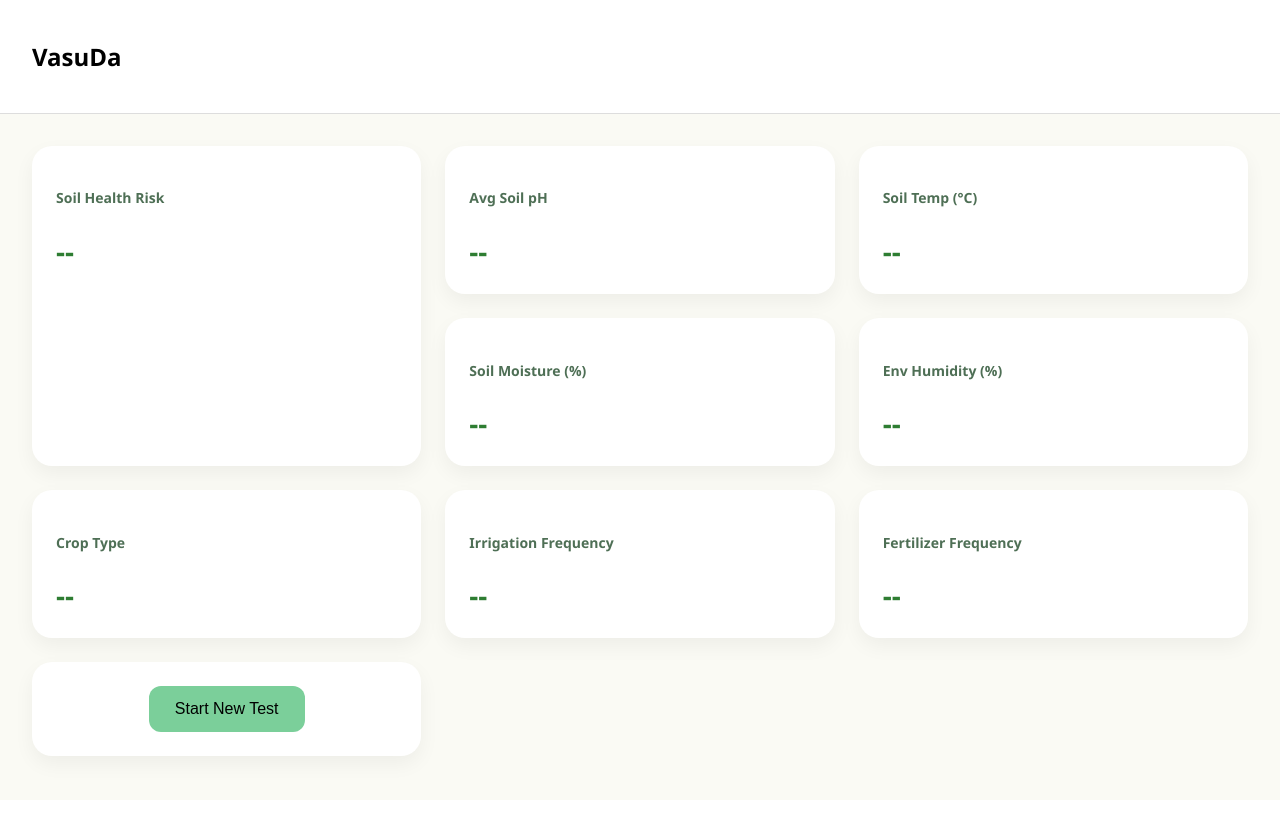
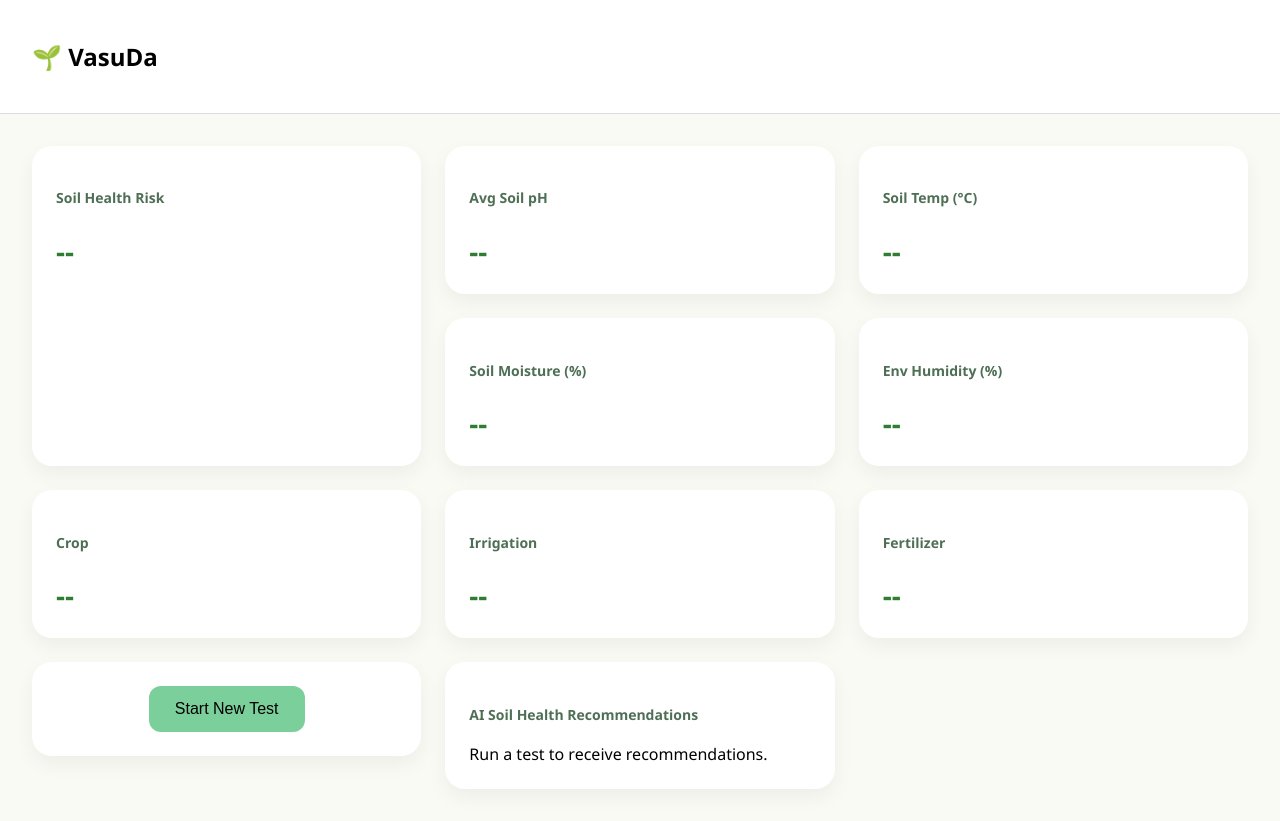
Before and after one commit to real-ds/vasuda, a Flask app: page / in a window 1280 px wide. Before the commit the page ends 774 px from the top, so only its background shows below. Run offline with Flask 3, Linux system fonts and the light colour scheme.

Commit message:
Added AI Analysis and Tips and Feedback for Efficient Soil Health Monitoring

```diff
--- a/app.py
+++ b/app.py
@@ -1,18 +1,42 @@
+import os
+import statistics
 from flask import Flask, request, jsonify, render_template
-import statistics
+from dotenv import load_dotenv
+from google import genai
 
+# -------------------------------------------------
+# ENV + GEMINI CLIENT SETUP
+# -------------------------------------------------
+load_dotenv()
+
+GEMINI_API_KEY = os.getenv("GEMINI_API_KEY")
+if not GEMINI_API_KEY:
+    raise RuntimeError("GEMINI_API_KEY not found in .env")
+
+client = genai.Client(api_key=GEMINI_API_KEY)
+
+# -------------------------------------------------
+# FLASK APP
+# -------------------------------------------------
 app = Flask(__name__)
+
+# In-memory storage for current test
 readings = []
 
+# -------------------------------------------------
+# ROUTES
+# -------------------------------------------------
 @app.route("/")
 def index():
     return render_template("index.html")
+
 
 @app.route("/start-test", methods=["POST"])
 def start_test():
     global readings
     readings = []
     return jsonify({"status": "started"})
+
 
 @app.route("/data", methods=["POST"])
 def receive_data():
@@ -21,11 +45,13 @@ def receive_data():
         readings.append(request.json)
     return jsonify({"status": "ok"})
 
+
 @app.route("/latest")
 def latest():
     if not readings:
         return jsonify({})
     return jsonify(readings[-1])
+
 
 @app.route("/summary")
 def summary():
@@ -39,26 +65,22 @@ def summary():
     avg_moisture = avg("soil_moisture")
     avg_humidity = avg("air_humidity")
 
-    # Soil Condition Risk
+    # -------- Soil Condition Risk (0–100) --------
     soil_risk = 0
 
-    # pH
     if avg_ph < 5.5 or avg_ph > 7.5:
         soil_risk += 25
 
-    # Moisture
     if avg_moisture < 30:
         soil_risk += 25
     elif avg_moisture < 40:
         soil_risk += 10
 
-    # Temperature
     if avg_temp > 40:
         soil_risk += 25
     elif avg_temp > 35:
         soil_risk += 10
 
-    # Humidity
     if avg_humidity < 35:
         soil_risk += 25
     elif avg_humidity < 50:
@@ -73,5 +95,59 @@ def summary():
         "soil_condition_risk": soil_risk
     })
 
+
+# -------------------------------------------------
+# AI RECOMMENDATION (OFFICIAL GENAI SDK)
+# -------------------------------------------------
+@app.route("/ai-recommendation", methods=["POST"])
+def ai_recommendation():
+    data = request.json
+
+    prompt = f"""
+You are an agricultural expert.
+
+Provide concise, actionable soil health advice.
+
+Soil Data:
+- Soil pH: {data['avg_ph']}
+- Soil Temperature: {data['avg_temp']} °C
+- Soil Moisture: {data['avg_moisture']} %
+- Environment Humidity: {data['avg_humidity']} %
+
+Farmer Inputs:
+- Crop: {data['crop']}
+- Irrigation: {data['irrigation']}
+- Fertilizer: {data['fertilizer']}
+
+Soil Health Risk Score: {data['risk_score']} / 100
+
+Rules:
+- Use bullet points
+- Keep steps practical
+- Avoid long paragraphs
+"""
+
+    try:
+        response = client.models.generate_content(
+            model="gemini-3-flash-preview",
+            contents=prompt
+        )
+
+        # ✅ SAFE PARSING
+        text = (
+            response.candidates[0]
+            .content.parts[0]
+            .text.strip()
+        )
+
+        return jsonify({"recommendation": text})
+
+    except Exception as e:
+        return jsonify({
+            "recommendation": "AI could not generate recommendations at this time."
+        })
+# -------------------------------------------------
+# RUN
+# -------------------------------------------------
 if __name__ == "__main__":
     app.run(host="0.0.0.0", port=5000, debug=True)
--- a/requirements.txt
+++ b/requirements.txt
@@ -1 +1,5 @@
 Flask==2.3.3
+python-dotenv==1.0.1
+requests==2.31.0
+google-generativeai
+google-genai
--- a/static/script.js
+++ b/static/script.js
@@ -1,3 +1,5 @@
+document.addEventListener("DOMContentLoaded", () => {
+
   let intervalId = null;
 
   const startBtn = document.getElementById("startBtn");
@@ -15,7 +17,10 @@ const tempEl = document.getElementById("temp");
   const moistureEl = document.getElementById("moisture");
   const humidityEl = document.getElementById("humidity");
   const riskEl = document.getElementById("riskScore");
+  const aiAdviceEl = document.getElementById("aiAdvice");
 
+
+  // ---------- START TEST ----------
   startBtn.onclick = async () => {
     sensorModal.classList.remove("hidden");
     progressBar.style.width = "0%";
@@ -38,36 +43,30 @@ startBtn.onclick = async () => {
         window.soilConditionRisk = summary.soil_condition_risk;
 
         phEl.innerText = summary.avg_ph;
-      tempEl.innerText = summary.avg_temp + " °C";
-      moistureEl.innerText = summary.avg_moisture + " %";
-      humidityEl.innerText = summary.avg_humidity + " %";
+        tempEl.innerText = summary.avg_temp;
+        moistureEl.innerText = summary.avg_moisture;
+        humidityEl.innerText = summary.avg_humidity;
       }
     }, 3000);
   };
 
-document.getElementById("computeRisk").onclick = () => {
+  // ---------- COMPUTE RISK + AI ----------
+  document.getElementById("computeRisk").onclick = async () => {
+
     const crop = document.getElementById("crop").value;
     const irrigation = document.getElementById("irrigation").value;
     const fertilizer = document.getElementById("fertilizer").value;
 
-  // Update dashboard display (NEW)
     cropDisplay.innerText = crop;
     irrigationDisplay.innerText = irrigation;
     fertilizerDisplay.innerText = fertilizer;
 
-  // Risk calculation (same as before)
     const cropRisk = { Rice:10, Wheat:15, Maize:20, Cotton:30, Vegetables:25 };
     const irrigationRisk = {
-    "Daily":5,
-    "Alternate Days":10,
-    "Weekly":20,
-    "Irregular":30
+      "Daily":5, "Alternate Days":10, "Weekly":20, "Irregular":30
     };
     const fertilizerRisk = {
-    "Weekly":5,
-    "Monthly":10,
-    "Rare":20,
-    "None":30
+      "Weekly":5, "Monthly":10, "Rare":20, "None":30
     };
 
     const practiceRisk =
@@ -81,6 +80,38 @@ document.getElementById("computeRisk").onclick = () => {
     );
 
     riskEl.innerText = finalRisk;
+    farmerModal.classList.add("hidden");
 
-  farmerModal.classList.add("hidden");
+    // ---------- FORCE AI ----------
+    aiAdviceEl.innerText = "🔍 Generating AI recommendations...";
+    console.log("AI CALL STARTED");
+
+    try {
+      const response = await fetch("/ai-recommendation", {
+        method: "POST",
+        headers: { "Content-Type": "application/json" },
+        body: JSON.stringify({
+          avg_ph: parseFloat(phEl.innerText),
+          avg_temp: parseFloat(tempEl.innerText),
+          avg_moisture: parseFloat(moistureEl.innerText),
+          avg_humidity: parseFloat(humidityEl.innerText),
+          crop,
+          irrigation,
+          fertilizer,
+          risk_score: finalRisk
+        })
+      });
+
+      const data = await response.json();
+      console.log("AI RESPONSE:", data);
+
+      aiAdviceEl.innerText =
+        data.recommendation || "⚠️ No AI recommendation generated.";
+
+    } catch (err) {
+      console.error("AI ERROR:", err);
+      aiAdviceEl.innerText =
+        "❌ AI service unavailable. Please try again.";
+    }
   };
+});
--- /dev/null
+++ b/templates/base.html
@@ -0,0 +1,20 @@
+<!DOCTYPE html>
+<html lang="en">
+<head>
+  <title>SoilSense</title>
+  <link rel="stylesheet" href="/static/style.css">
+</head>
+<body>
+
+  {% include "components/header.html" %}
+
+  <main class="dashboard">
+    {% block content %}{% endblock %}
+  </main>
+
+  {% include "components/sensor_modal.html" %}
+  {% include "components/farmer_modal.html" %}
+
+  <script src="/static/script.js"></script>
+</body>
+</html>
--- /dev/null
+++ b/templates/components/dashboard_bento.html
@@ -0,0 +1,32 @@
+<div class="bento large">
+  <h4>Soil Health Risk</h4>
+  <span id="riskScore">--</span>
+</div>
+
+<div class="bento"><h4>Avg Soil pH</h4><span id="ph">--</span></div>
+<div class="bento"><h4>Soil Temp (°C)</h4><span id="temp">--</span></div>
+<div class="bento"><h4>Soil Moisture (%)</h4><span id="moisture">--</span></div>
+<div class="bento"><h4>Env Humidity (%)</h4><span id="humidity">--</span></div>
+
+<div class="bento"><h4>Crop</h4><span id="cropDisplay">--</span></div>
+<div class="bento"><h4>Irrigation</h4><span id="irrigationDisplay">--</span></div>
+<div class="bento"><h4>Fertilizer</h4><span id="fertilizerDisplay">--</span></div>
+
+<div class="bento center">
+  <button id="startBtn">Start New Test</button>
+</div>
+
+<div class="bento large">
+  <h4>AI Soil Health Recommendations</h4>
+  <div id="aiAdvice" class="ai-text">
+    Run a test to receive recommendations.
+  </div>
+</div>
+
+<!-- AI Recommendation Modal -->
+<div id="aiModal" class="modal hidden">
+  <div class="modal-box large">
+    <h3>AI Soil Health Recommendations</h3>
+    <div id="aiModalContent" class="ai-modal-text"></div>
+  </div>
+</div>
--- /dev/null
+++ b/templates/components/farmer_modal.html
@@ -0,0 +1,43 @@
+<div id="farmerModal" class="modal hidden">
+  <div class="modal-box farmer-box">
+
+    <h3 class="modal-title">Farmer Inputs</h3>
+    <p class="modal-subtitle">Tell us about your practices</p>
+
+    <div class="form-group">
+      <label>Crop Type</label>
+      <select id="crop" class="modern-select">
+        <option>Rice</option>
+        <option>Wheat</option>
+        <option>Maize</option>
+        <option>Cotton</option>
+        <option>Vegetables</option>
+      </select>
+    </div>
+
+    <div class="form-group">
+      <label>Irrigation Frequency</label>
+      <select id="irrigation" class="modern-select">
+        <option>Daily</option>
+        <option>Alternate Days</option>
+        <option>Weekly</option>
+        <option>Irregular</option>
+      </select>
+    </div>
+
+    <div class="form-group">
+      <label>Fertilizer Frequency</label>
+      <select id="fertilizer" class="modern-select">
+        <option>Weekly</option>
+        <option>Monthly</option>
+        <option>Rare</option>
+        <option>None</option>
+      </select>
+    </div>
+
+    <button id="computeRisk" class="primary-cta">
+      Compute Soil Risk
+    </button>
+
+  </div>
+</div>
--- /dev/null
+++ b/templates/components/header.html
@@ -0,0 +1,3 @@
+<header class="topbar">
+  <h2>🌱 VasuDa</h2>
+</header>
--- /dev/null
+++ b/templates/components/sensor_modal.html
@@ -0,0 +1,9 @@
+<div id="sensorModal" class="modal hidden">
+  <div class="modal-box">
+    <h3>Recording Soil Data</h3>
+    <p id="sensorText">0 / 10</p>
+    <div class="progress">
+      <div id="progressBar"></div>
+    </div>
+  </div>
+</div>
--- a/templates/index.html
+++ b/templates/index.html
@@ -1,104 +1,5 @@
-<!DOCTYPE html>
-<html>
-<head>
-  <title>VasuDa</title>
-  <link rel="stylesheet" href="/static/style.css">
-</head>
-<body>
+{% extends "base.html" %}
 
-<header class="topbar">
-  <h2> VasuDa</h2>
-</header>
-
-<main class="dashboard">
-
-  <div class="bento large">
-    <h4>Soil Health Risk</h4>
-    <span id="riskScore">--</span>
-  </div>
-
-  <div class="bento"><h4>Avg Soil pH</h4><span id="ph">--</span></div>
-  <div class="bento"><h4>Soil Temp (°C)</h4><span id="temp">--</span></div>
-  <div class="bento"><h4>Soil Moisture (%)</h4><span id="moisture">--</span></div>
-  <div class="bento"><h4>Env Humidity (%)</h4><span id="humidity">--</span></div>
-  <!-- Farmer Context Cards -->
-    <div class="bento">
-    <h4>Crop Type</h4>
-    <span id="cropDisplay">--</span>
-    </div>
-
-    <div class="bento">
-    <h4>Irrigation Frequency</h4>
-    <span id="irrigationDisplay">--</span>
-    </div>
-
-    <div class="bento">
-    <h4>Fertilizer Frequency</h4>
-    <span id="fertilizerDisplay">--</span>
-    </div>
-
-  <div class="bento center">
-    <button id="startBtn">Start New Test</button>
-  </div>
-
-</main>
-
-<!-- SENSOR MODAL -->
-<div id="sensorModal" class="modal hidden">
-  <div class="modal-box">
-    <h3>Recording Soil Data</h3>
-    <p id="sensorText">0 / 10</p>
-    <div class="progress"><div id="progressBar"></div></div>
-  </div>
-</div>
-
-<!-- FARMER MODAL -->
-<!-- FARMER INPUT MODAL -->
-<div id="farmerModal" class="modal hidden">
-  <div class="modal-box farmer-box">
-
-    <h3 class="modal-title">Farmer Inputs</h3>
-    <p class="modal-subtitle">
-      Help us understand your farming practices
-    </p>
-
-    <div class="form-group">
-      <label>Crop Type</label>
-      <select id="crop" class="modern-select">
-        <option>Rice</option>
-        <option>Wheat</option>
-        <option>Maize</option>
-        <option>Cotton</option>
-        <option>Vegetables</option>
-      </select>
-    </div>
-
-    <div class="form-group">
-      <label>Irrigation Frequency</label>
-      <select id="irrigation" class="modern-select">
-        <option>Daily</option>
-        <option>Alternate Days</option>
-        <option>Weekly</option>
-        <option>Irregular</option>
-      </select>
-    </div>
-
-    <div class="form-group">
-      <label>Fertilizer Frequency</label>
-      <select id="fertilizer" class="modern-select">
-        <option>Weekly</option>
-        <option>Monthly</option>
-        <option>Rare</option>
-        <option>None</option>
-      </select>
-    </div>
-
-    <button id="computeRisk" class="primary-cta">
-      Compute Soil Risk
-    </button>
-
-  </div>
-</div>
-<script src="/static/script.js"></script>
-</body>
-</html>
+{% block content %}
+  {% include "components/dashboard_bento.html" %}
+{% endblock %}
```
Also changed, not shown: static/style.css (+34 -0 lines), 1 other file. Lines whose indentation alone changed are shown as unchanged.
